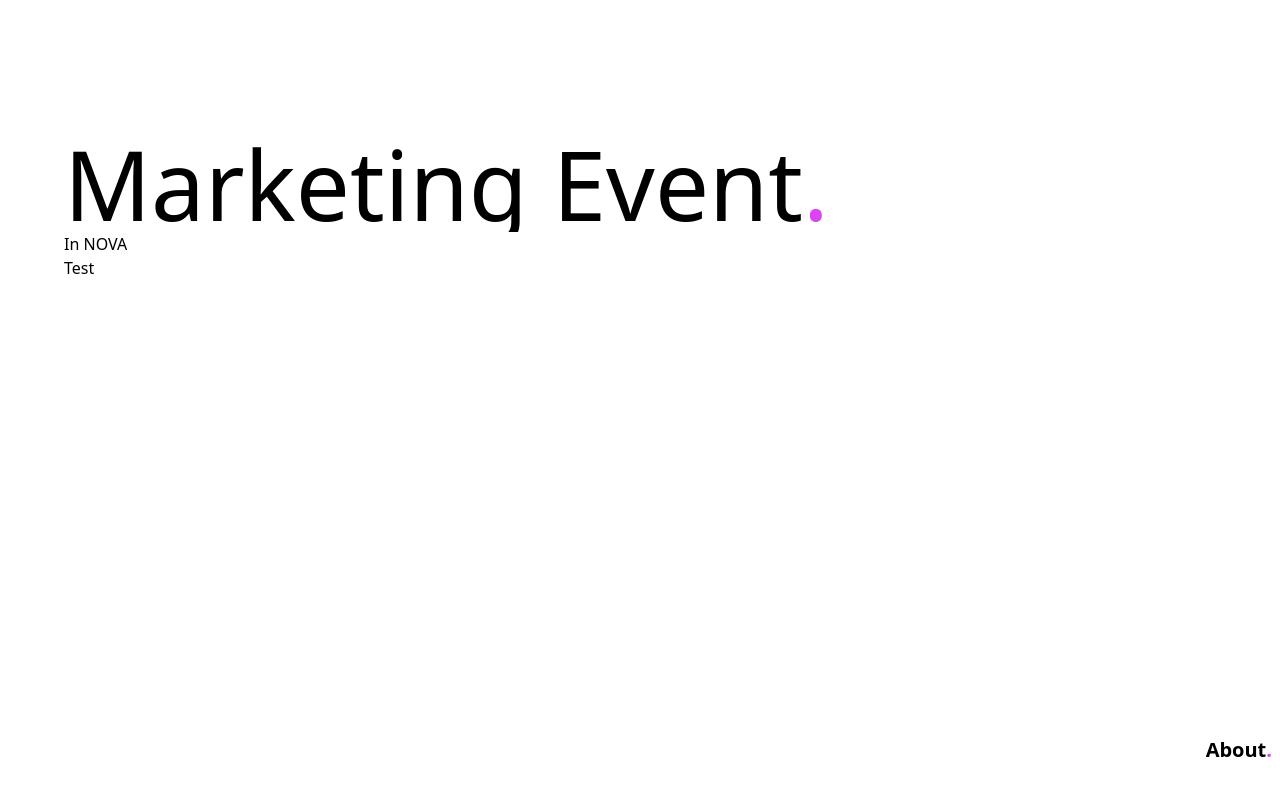
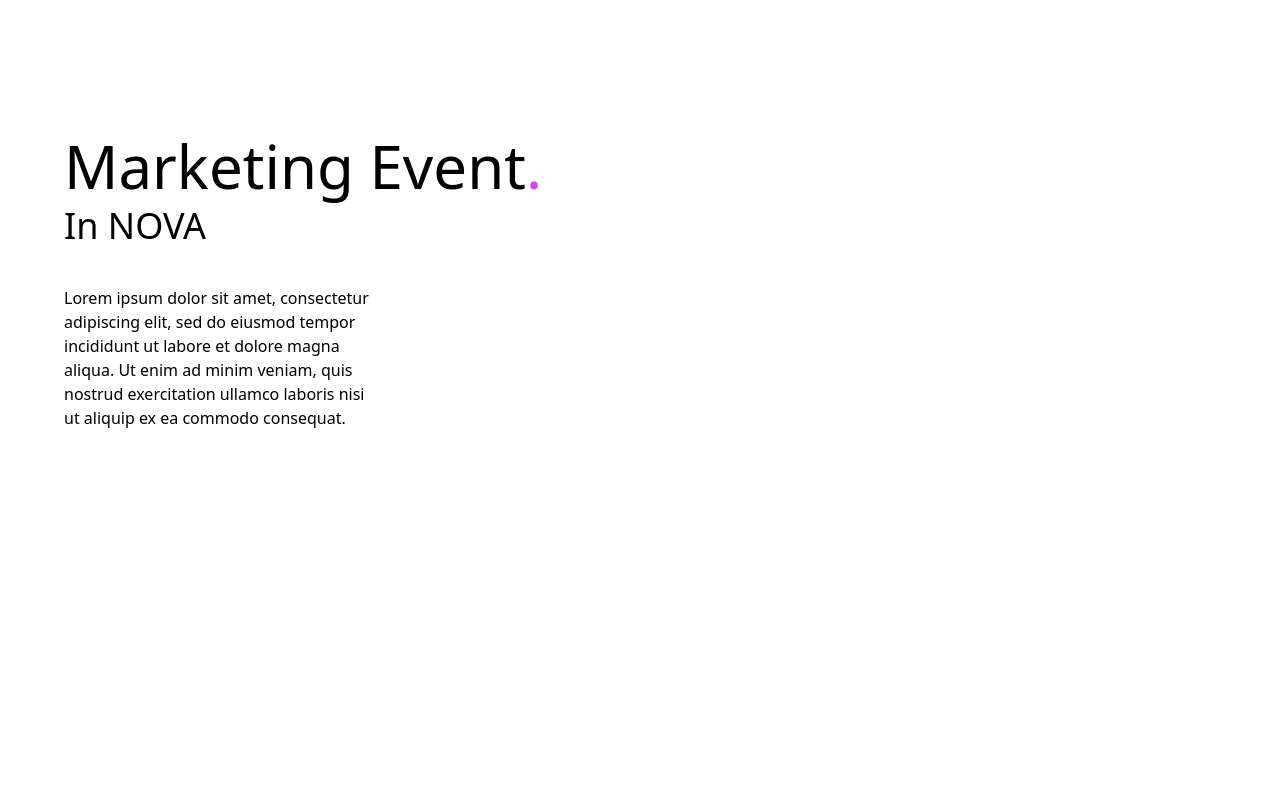
Before and after one commit to chrislanejones/framer-motion-event-page, a Next.js app: page / in a window 1280 px wide. Shown: the top 800 px of the page. Built offline with nearby package versions, Linux system fonts and the light colour scheme.

Commit message:
Dots.tsx Setup With Anime JS

```diff
--- /dev/null
+++ b/components/hero/Dots.tsx
@@ -0,0 +1,60 @@
+import anime from "animejs";
+
+export const DotGrid = () => {
+  const GRID_WIDTH = 25;
+  const GRID_HEIGHT = 20;
+
+  const dots = [];
+
+  const handleDotClick = (e: any) => {
+    anime({
+      targets: ".dot-point",
+      scale: [
+        { value: 1.35, easing: "easeOutSine", duration: 250 },
+        { value: 1, easing: "easeInOutQuad", duration: 500 },
+      ],
+      translateY: [
+        { value: -15, easing: "easeOutSine", duration: 250 },
+        { value: 1, easing: "easeInOutQuad", duration: 500 },
+      ],
+      opacity: [
+        { value: 0.7, easing: "easeOutSine", duration: 250 },
+        { value: 0.35, easing: "easeInOutQuad", duration: 500 },
+      ],
+      delay: anime.stagger(100, {
+        grid: [GRID_WIDTH, GRID_HEIGHT],
+        from: e.target.dataset.index,
+      }),
+    });
+  };
+
+  let index = 0;
+
+  for (let i = 0; i < GRID_WIDTH; i++) {
+    for (let j = 0; j < GRID_HEIGHT; j++) {
+      dots.push(
+        <div
+          onClick={handleDotClick}
+          className="p-[0.8rem] cursor-crosshair transition duration-250 bg-transparent rounded-lg"
+          data-index={index}
+          key={`${i}-${j}`}
+        >
+          <div
+            className={`${"w-2 h-2 rounded-full bg-gradient-to-b from-[var(--background)] to-[var(--text)] opacity-35"} dot-point`}
+            data-index={index}
+          />
+        </div>
+      );
+      index++;
+    }
+  }
+
+  return (
+    <div
+      style={{ gridTemplateColumns: `repeat(${GRID_WIDTH}, 1fr)` }}
+      className="absolute top-3 bottom-3 right-14 max-w-[75%] grid z-0"
+    >
+      {dots.map((dot) => dot)}
+    </div>
+  );
+};
--- a/components/hero/Hero.tsx
+++ b/components/hero/Hero.tsx
@@ -1,24 +1,30 @@
 import { motion } from "framer-motion";
 import { Reveal } from "../utils/Reveal";
+import { DotGrid } from "./Dots";
 
 export const Hero = () => {
   return (
     <section className="mt-16 mb-96 px-16 py-10">
       {/* <div className={styles.heroGrid}> */}
-      <div className="relative z-10 w-fit-content my-8 mx-0 overflow-visable">
+      <div className="relative z-10 w-fit-content my-8 mx-0">
         <Reveal>
-          <h1 className="text-8xl text-extrabold">
+          <h1 className="text-6xl text-extrabold">
             Marketing Event
             <span className="text-fuchsia-500">.</span>
           </h1>
         </Reveal>
         <Reveal>
-          <h2 className="text-bold">
+          <h2 className="font-extralight text-4xl mt-2.5">
             In <span>NOVA</span>
           </h2>
         </Reveal>
         <Reveal>
-          <p className="">Test</p>
+          <p className="max-w-80 px-0 py-10">
+            Lorem ipsum dolor sit amet, consectetur adipiscing elit, sed do
+            eiusmod tempor incididunt ut labore et dolore magna aliqua. Ut enim
+            ad minim veniam, quis nostrud exercitation ullamco laboris nisi ut
+            aliquip ex ea commodo consequat.
+          </p>
         </Reveal>
       </div>
       <motion.div
@@ -26,6 +32,7 @@
         animate={{ y: 0, opacity: 1 }}
         transition={{ duration: 0.5, delay: 0.4 }}
       ></motion.div>
+      <DotGrid />
     </section>
   );
 };
--- a/components/utils/Reveal.tsx
+++ b/components/utils/Reveal.tsx
@@ -25,7 +25,7 @@
   }, [isInView, mainControls, slideControls]);
 
   return (
-    <div ref={ref} style={{ position: "relative", width, overflow: "hidden" }}>
+    <div ref={ref}>
       <div>{children}</div>
     </div>
   );
--- a/package.json
+++ b/package.json
@@ -9,6 +9,8 @@
     "lint": "next lint"
   },
   "dependencies": {
+    "@types/animejs": "^3.1.12",
+    "animejs": "^3.2.2",
     "autoprefixer": "^10.4.20",
     "framer-motion": "^11.5.6",
     "next": "14.2.13",
--- a/styles/globals.css
+++ b/styles/globals.css
@@ -2,3 +2,16 @@
 @tailwind base;
 @tailwind components;
 @tailwind utilities;
+
+.dotWrapper:hover {
+  background: rgba(255, 255, 255, 0.15);
+}
+
+.dotWrapper:hover > .dot {
+  background: linear-gradient(
+    180deg,
+    var(--background),
+    var(--brand)
+  ) !important;
+  opacity: 1 !important;
+}
```
Also changed, not shown: 1 other file (tests, documents, lock files or other folders).
